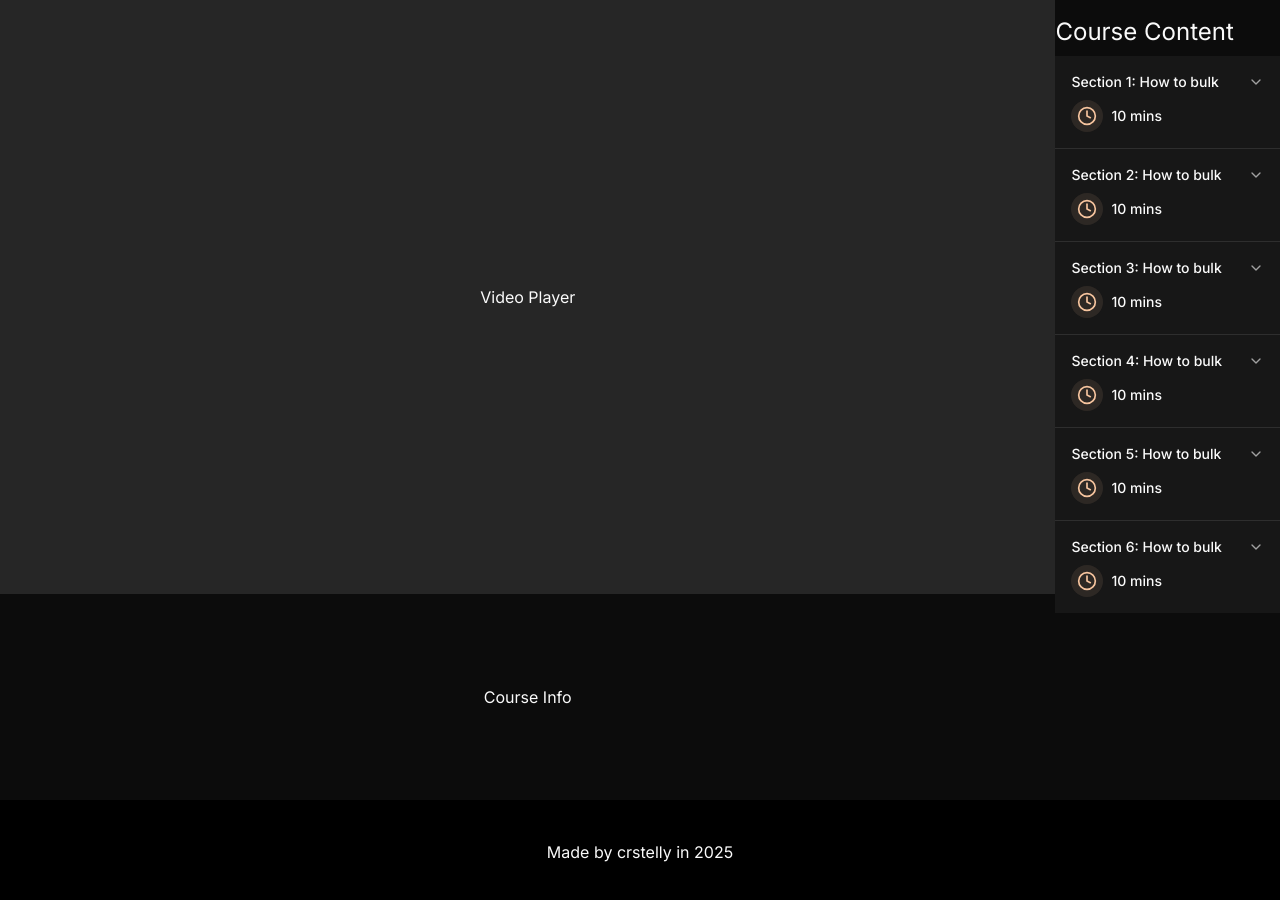
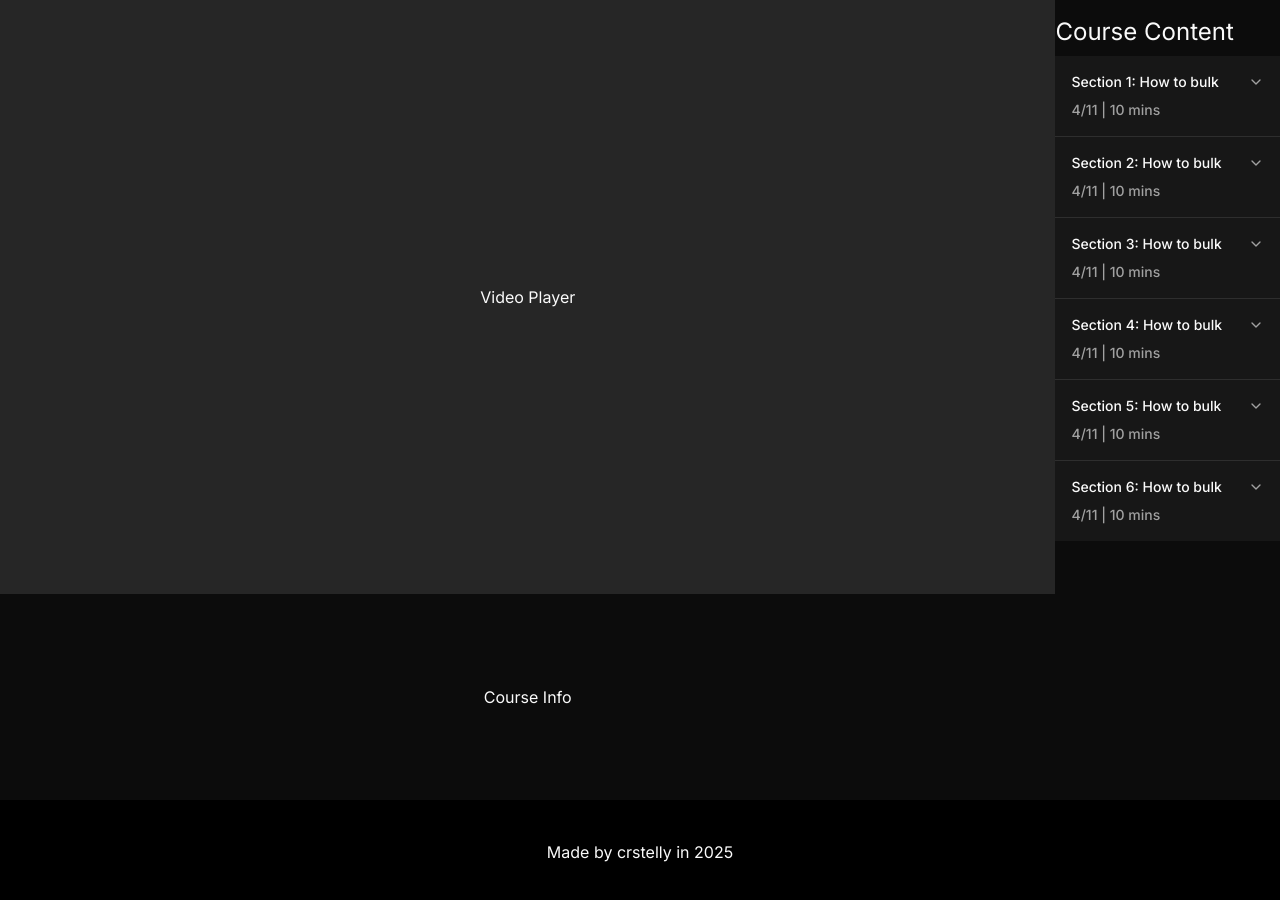
Before and after one commit to crstelli/codinglabs-lms, a Next.js app: page /course/1 in a window 1280 px wide. Shown: the top 900 px of the page. Built offline with nearby package versions, Linux system fonts and the light colour scheme.

Commit message:
Customized section info.

```diff
--- a/components/CourseSection.tsx
+++ b/components/CourseSection.tsx
@@ -1,7 +1,4 @@
 import { AccordionContent, AccordionItem, AccordionTrigger } from "@/components/ui/accordion";
-
-import { ColorIcon } from "@/components/ColorIcon";
-import { Clock } from "lucide-react";
 
 interface Props {
   section: string;
@@ -13,10 +10,7 @@ function CourseSection({ section }: Props) {
       <AccordionTrigger>
         <div className="flex flex-col items-start gap-2">
           <span>Section {section}: How to bulk</span>
-          <span className="flex items-center gap-2">
-            <ColorIcon icon={Clock} />
-            10 mins
-          </span>
+          <span className="flex items-center gap-2 text-muted-foreground">4/11 | 10 mins</span>
         </div>
       </AccordionTrigger>
       <AccordionContent>Contenuto</AccordionContent>
```
